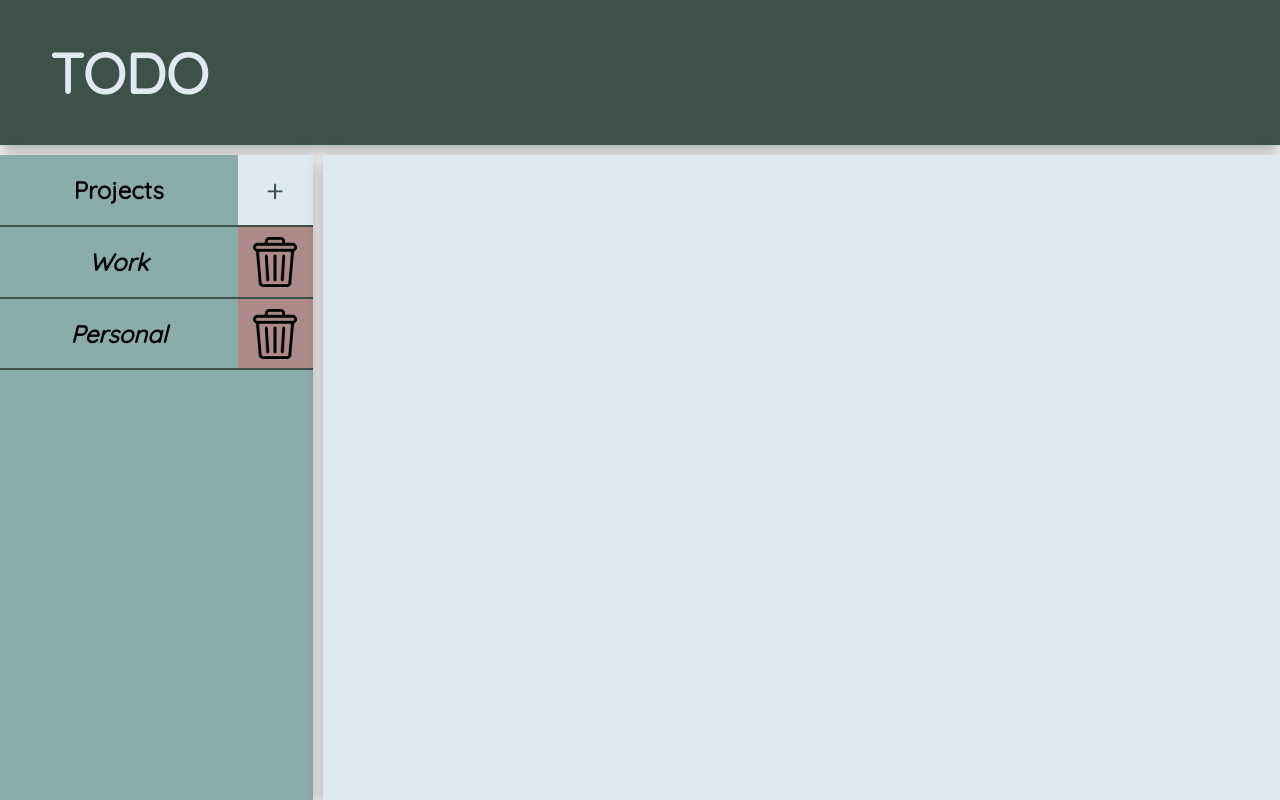
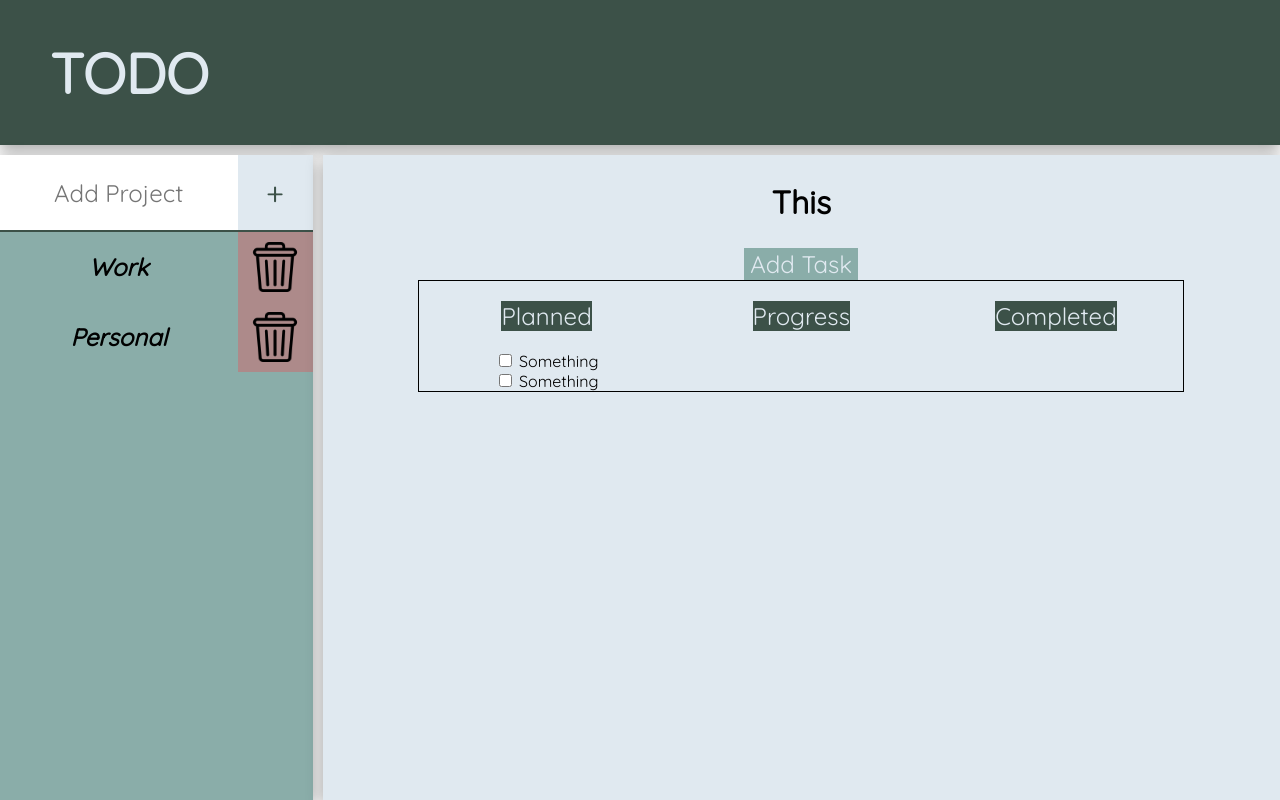
Before and after one commit to justincbal/Todo-list, a website built with webpack: page dist/index.html in a window 1280 px wide. Built offline with Linux system fonts and the light colour scheme.

Commit message:
create basic structure for listing area. Needs clean up

```diff
--- a/src/index.js
+++ b/src/index.js
@@ -1 +1,9 @@
 import './styles/main.scss';
+import { Project, createProject } from './project';
+const taskBtn = document.querySelector('.taskbtn');
+const delProj = document.querySelectorAll('.projDel');
+
+// Create a project
+ taskBtn.addEventListener('click', createProject);
+
+//  Delete a project
--- /dev/null
+++ b/src/project.js
@@ -0,0 +1,29 @@
+class Project {
+    constructor(name) {
+        this._projectName = name;
+    }
+}
+
+
+function createProject(){
+    const projName = document.querySelector('.projName');
+    const sideNav = document.querySelector('.side-nav');
+    const div = document.createElement('div');
+    const h2 = document.createElement('h2');
+    const btn = document.createElement('button');
+    div.classList.add("nav-project");
+    btn.classList.add("projDel");
+    h2.textContent = projName.value;
+    div.append(h2);
+    div.append(btn);
+    sideNav.append(div);
+    projName.value = "";
+
+    btn.addEventListener('click', deleteProject);
+}
+
+function deleteProject() {
+    this.parentNode.remove();
+}
+
+export { Project, createProject };
--- a/src/styles/main.scss
+++ b/src/styles/main.scss
@@ -78,14 +78,17 @@ body {
         align-items: center;
         border-bottom: $Green 2px solid;
 
-        h2 {
+        input {
             flex-grow: 2;
             display: flex;
             justify-content: center;
             align-items: center;
-            height: 100%;
+            height: 75px;
             width: 66%;
             flex-shrink: 0;
+            border: none;
+            font-size: 1.5rem;
+            text-align: center;
         }
 
         button {
@@ -111,7 +114,6 @@ body {
         width: 100%;
         justify-content: center;
         align-items: center;
-        border-bottom: $Green 2px solid;
 
 
         h2 {
@@ -127,6 +129,7 @@ body {
             &:hover {
                 cursor: pointer;
                 color: $White;
+                background-color: $Green;
             }
 
         }
@@ -198,3 +201,47 @@ body {
     }
 
 }
+
+.list-area {
+    display: flex;
+    flex-direction: column;
+    align-items: center;
+
+
+    .list-heading {
+        font-size: 2rem;
+        width: 66%;
+        text-align: center;
+    }
+
+    button {
+        background-color: $Light-green;
+        font-size: 1.5rem;
+        color: $White;
+        border: none;
+    }
+
+
+    .listing {
+        display: flex;
+        width: 80%;
+        border: 1px solid black;
+        justify-content: space-between;
+
+        .list {
+            width: 400px;
+            display: flex;
+            flex-direction: column;
+            align-items: center;
+
+            h2 {
+                font-size: 1.5rem;
+                font-weight: 100;
+                background-color: $Green;
+                color: $White;
+            }
+        }
+
+    }
+
+}
```
Also changed, not shown: dist/index.html, dist/main.js.
